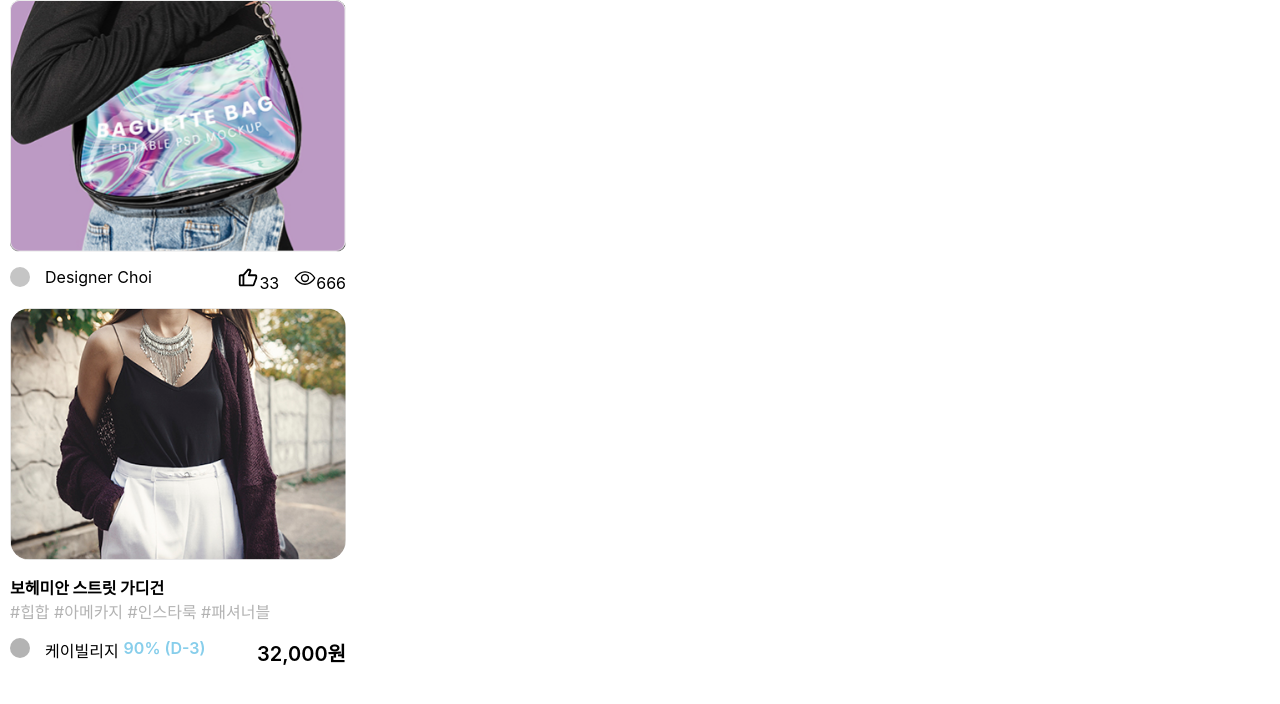
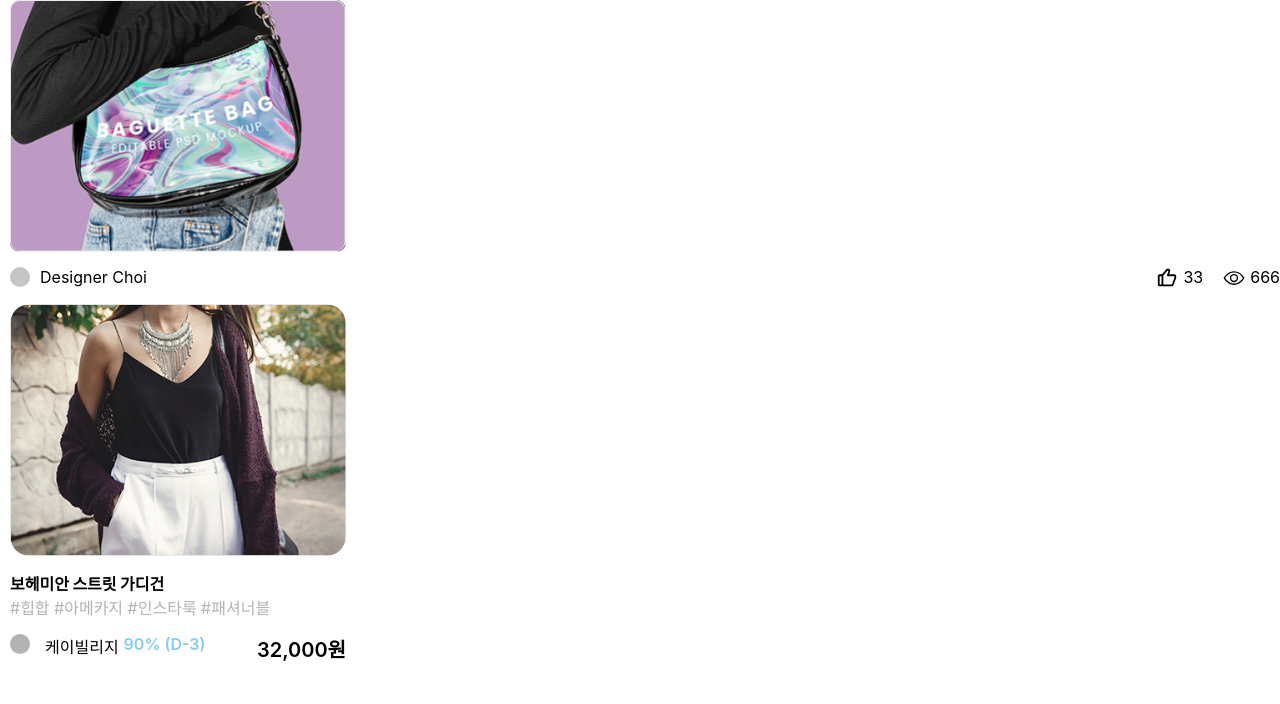
Before and after one commit to Fachive/Fachive_Project_Front, a React (Create React App) app: page / in a window 1280 px wide. Shown: the top 704 px of the page. Built offline with nearby package versions, Linux system fonts and the light colour scheme.

Commit message:
style: CardLeftInfo 와 CardRightInfo 추가

```diff
--- a/src/components/PashionCard.tsx
+++ b/src/components/PashionCard.tsx
@@ -7,29 +7,36 @@ const PashionCard = () => {
 		<Card>
 			<CardIMG></CardIMG>
 			<CardInfoBox>
-				<div style={{ display: 'flex' }}>
+				<CardLeftInfo>
 					<Profile />
 					<Designer>Designer Choi</Designer>
-				</div>
-				<div>
+				</CardLeftInfo>
+				<CardLeftRightInfo>
 					<BiLike size="22" />
 					33
 					<IoEyeOutline style={{ marginLeft: '15px' }} size="22" />
 					666
-				</div>
+				</CardLeftRightInfo>
 			</CardInfoBox>
 		</Card>
 	);
 };
 export default PashionCard;
+const CardLeftRightInfo = styled.div`
+	display: flex;
+	gap: 5px;
+`;
+const CardLeftInfo = styled.div`
+	display: flex;
+`;
 const Card = styled.div`
 	margin-left: 10px;
 	border-radius: 10px;
 	overflow: hidden;
-	width: 336px;
+	min-width: 336px;
 `;
 const Designer = styled.span`
-	margin-left: 15px;
+	margin-left: 10px;
 `;
 const Profile = styled.div`
 	background-color: #c5c5c5;
```
